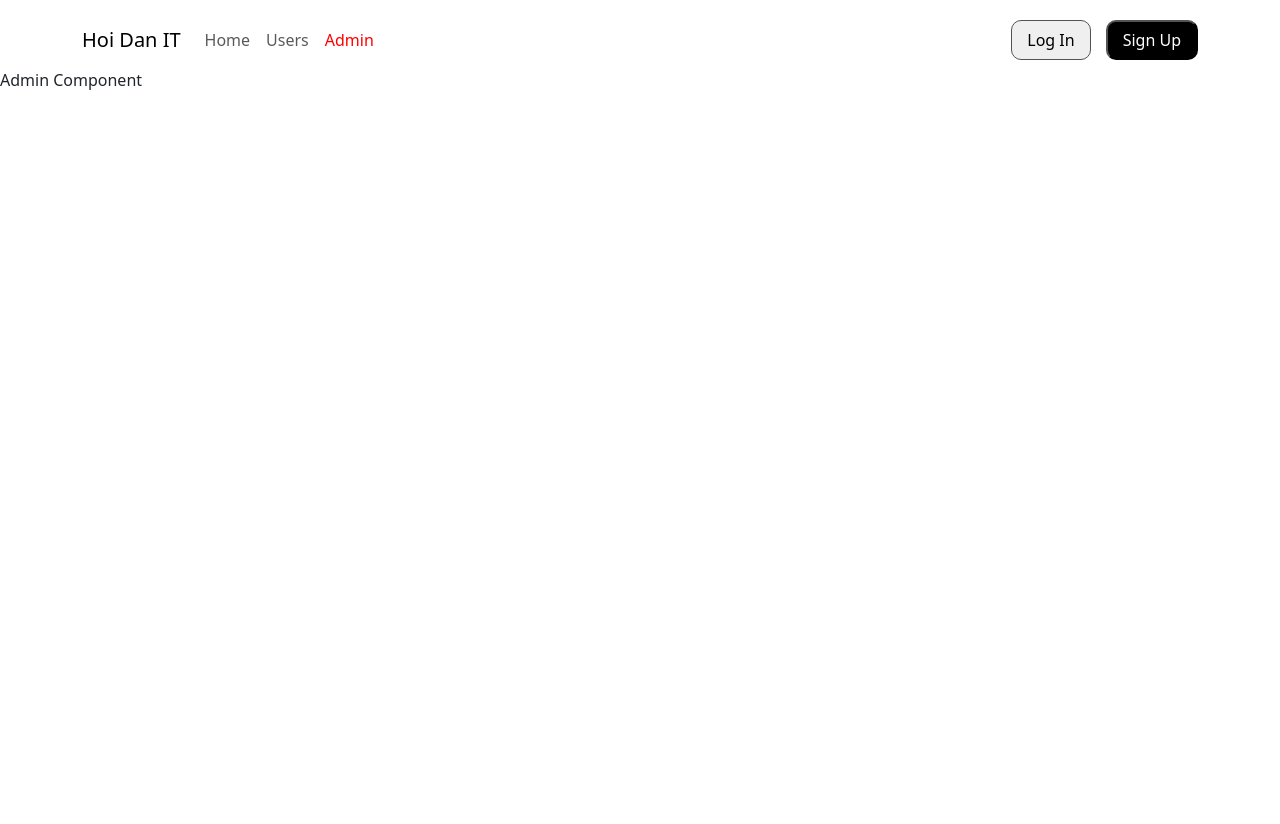
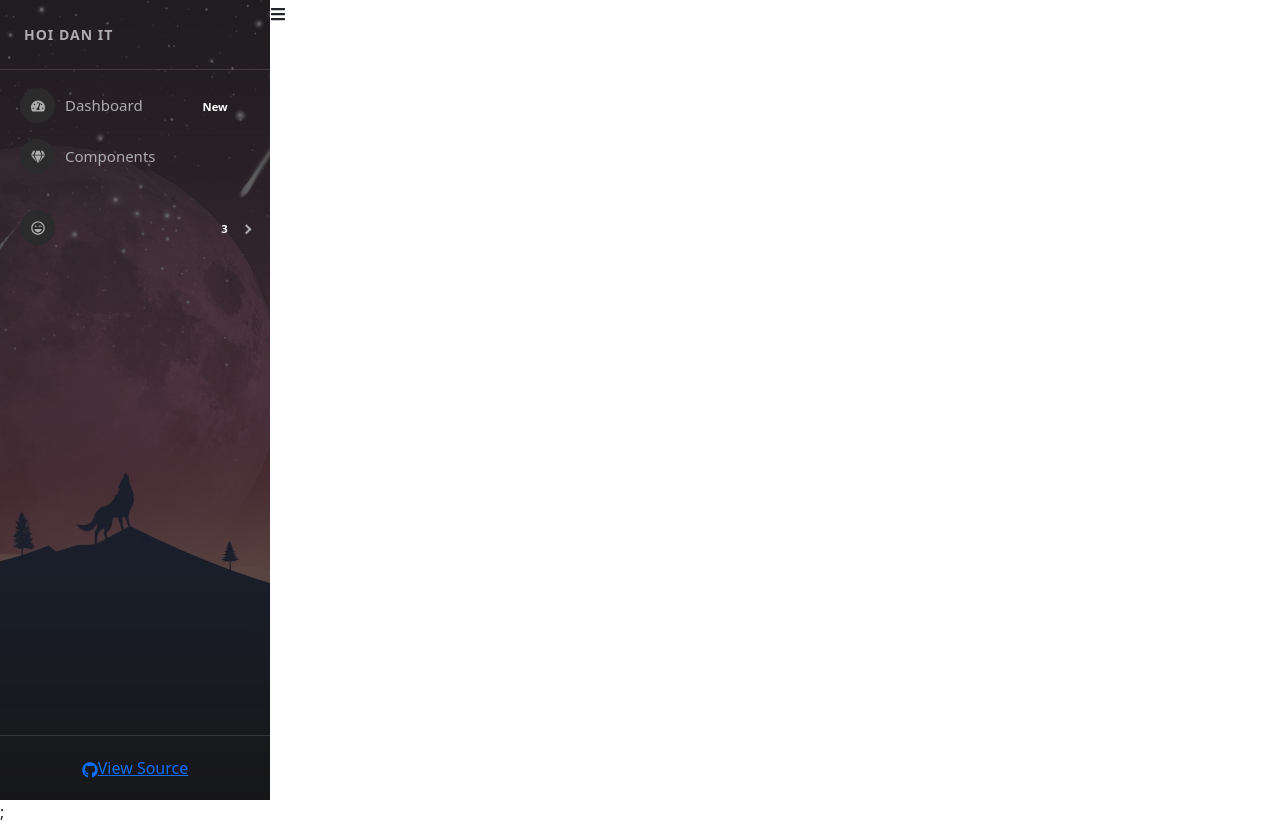
Before and after one commit to pcltuan7103/demo-react, a React (Create React App) app: page /admins in a window 1280 px wide. Before the commit the page ends 800 px from the top, so only its background shows below. Built offline with nearby package versions, Linux system fonts and the light colour scheme.

Commit message:
Design Admin SideBar

```diff
--- a/package.json
+++ b/package.json
@@ -10,6 +10,8 @@
     "react": "18.2.0",
     "react-bootstrap": "2.4.0",
     "react-dom": "18.2.0",
+    "react-icons": "4.4.0",
+    "react-pro-sidebar": "0.7.1",
     "react-redux": "8.0.1",
     "react-router-dom": "6.3.0",
     "react-scripts": "5.0.1",
--- a/src/components/Admin/Admin.js
+++ b/src/components/Admin/Admin.js
@@ -1,5 +1,25 @@
+import SideBar from "./SideBar";
+import "./Admin.scss";
+import { useState } from "react";
+import { FaBars } from "react-icons/fa";
+
 const Admin = (props) => {
-  return <div>Admin Component</div>;
+  const [collapsed, setCollaped] = useState(false);
+
+  return (
+    <div className="admin-container">
+      <div className="admin-sidebar">
+        <SideBar collapsed={collapsed} />
+      </div>
+      <div className="admin-content">
+        <FaBars
+          onClick={() => {
+            setCollaped(!collapsed);
+          }}
+        />
+      </div>
+    </div>
+  );
 };
 
 export default Admin;
--- /dev/null
+++ b/src/components/Admin/Admin.scss
@@ -0,0 +1,8 @@
+.admin-container {
+  display: flex;
+  .admin-sidebar {
+    .pro-sidebar {
+      height: 100vh !important;
+    }
+  }
+}
--- /dev/null
+++ b/src/components/Admin/SideBar.js
@@ -0,0 +1,105 @@
+import "react-pro-sidebar/dist/css/styles.css";
+import {
+  ProSidebar,
+  Menu,
+  MenuItem,
+  SubMenu,
+  SidebarHeader,
+  SidebarFooter,
+  SidebarContent,
+} from "react-pro-sidebar";
+import {
+  FaTachometerAlt,
+  FaGem,
+  FaList,
+  FaGithub,
+  FaRegLaughWink,
+  FaHeart,
+} from "react-icons/fa";
+import sidebarBg from "../../assets/bg2.jpg";
+
+const SideBar = (props) => {
+  const { image, collapsed, rtl, toggled, handleToggleSidebar } = props;
+
+  return (
+    <>
+      <ProSidebar
+        image={sidebarBg}
+        rtl={rtl}
+        collapsed={collapsed}
+        toggled={toggled}
+        breakPoint="md"
+        onToggle={handleToggleSidebar}
+      >
+        <SidebarHeader>
+          <div
+            style={{
+              padding: "24px",
+              textTransform: "uppercase",
+              fontWeight: "bold",
+              fontSize: 14,
+              letterSpacing: "1px",
+              overflow: "hidden",
+              textOverflow: "ellipsis",
+              whiteSpace: "nowrap",
+            }}
+          >
+            Hoi Dan IT
+          </div>
+        </SidebarHeader>
+
+        <SidebarContent>
+          <Menu iconShape="circle">
+            <MenuItem
+              icon={<FaTachometerAlt />}
+              suffix={<span className="badge red">New</span>}
+            >
+              Dashboard
+            </MenuItem>
+            <MenuItem icon={<FaGem />}>Components</MenuItem>
+          </Menu>
+          <Menu iconShape="circle">
+            <SubMenu
+              suffix={<span className="badge yellow">3</span>}
+              icon={<FaRegLaughWink />}
+            >
+              <MenuItem> 1</MenuItem>
+              <MenuItem> 2</MenuItem>
+              <MenuItem> 3</MenuItem>
+            </SubMenu>
+          </Menu>
+        </SidebarContent>
+
+        <SidebarFooter style={{ textAlign: "center" }}>
+          <div
+            className="sidebar-btn-wrapper"
+            style={{
+              padding: "20px 24px",
+            }}
+          >
+            <a
+              href="https://github.com/azouaoui-med/react-pro-sidebar"
+              target="_blank"
+              className="sidebar-btn"
+              rel="noopener noreferrer"
+            >
+              <FaGithub />
+              <span
+                style={{
+                  whiteSpace: "nowrap",
+                  textOverflow: "ellipsis",
+                  overflow: "hidden",
+                }}
+              >
+                View Source
+              </span>
+            </a>
+          </div>
+        </SidebarFooter>
+      </ProSidebar>
+      ;
+    </>
+  );
+};
+
+export default SideBar;
--- a/src/components/Home/Home.scss
+++ b/src/components/Home/Home.scss
@@ -1,14 +1,13 @@
 .homepage-container {
   display: flex; // Sử dụng Flexbox để căn chỉnh phần tử
-  width: 100vw; // Chiếm toàn bộ chiều rộng của viewport
+  width: 100%; // Chiếm toàn bộ chiều rộng của viewport
   height: 100vh; // Chiếm toàn bộ chiều cao của viewport
   position: relative; // Để có thể sử dụng z-index nếu cần
 
   // Style cho video
   video {
-    width: 50vw; // Video chiếm 50% chiều rộng của viewport
+    width: 50%; // Video chiếm 50% chiều rộng của viewport
     height: 100vh; // Video chiếm toàn bộ chiều cao của viewport
-    object-fit: cover; // Đảm bảo video lấp đầy không gian mà không bị biến dạng
     position: absolute; // Đặt video ở vị trí tuyệt đối
     left: 0; // Đặt video ở bên trái
     top: 0; // Đặt video ở trên cùng
@@ -17,7 +16,7 @@
 
   // Style cho nội dung
   .homepage-content {
-    padding: 100px; // Padding cho nội dung
+    padding: 150px; // Padding cho nội dung
     width: 50%; // Nội dung chiếm 50% chiều rộng của container
     display: flex; // Sử dụng Flexbox để căn chỉnh các phần tử trong nội dung
     flex-direction: column; // Đặt các phần tử theo chiều dọc
--- a/src/index.js
+++ b/src/index.js
@@ -18,8 +18,8 @@ root.render(
         <Route path="/" element={<App />}>
           <Route index element={<Home />} />
           <Route path="/users" element={<User />} />
-          <Route path="/admins" element={<Admin />} />
         </Route>
+        <Route path="/admins" element={<Admin />} />
       </Routes>
     </BrowserRouter>
   </Provider>
```
Also changed, not shown: src/assets/bg2.jpg (added), 1 other file (tests, documents, lock files or other folders).
